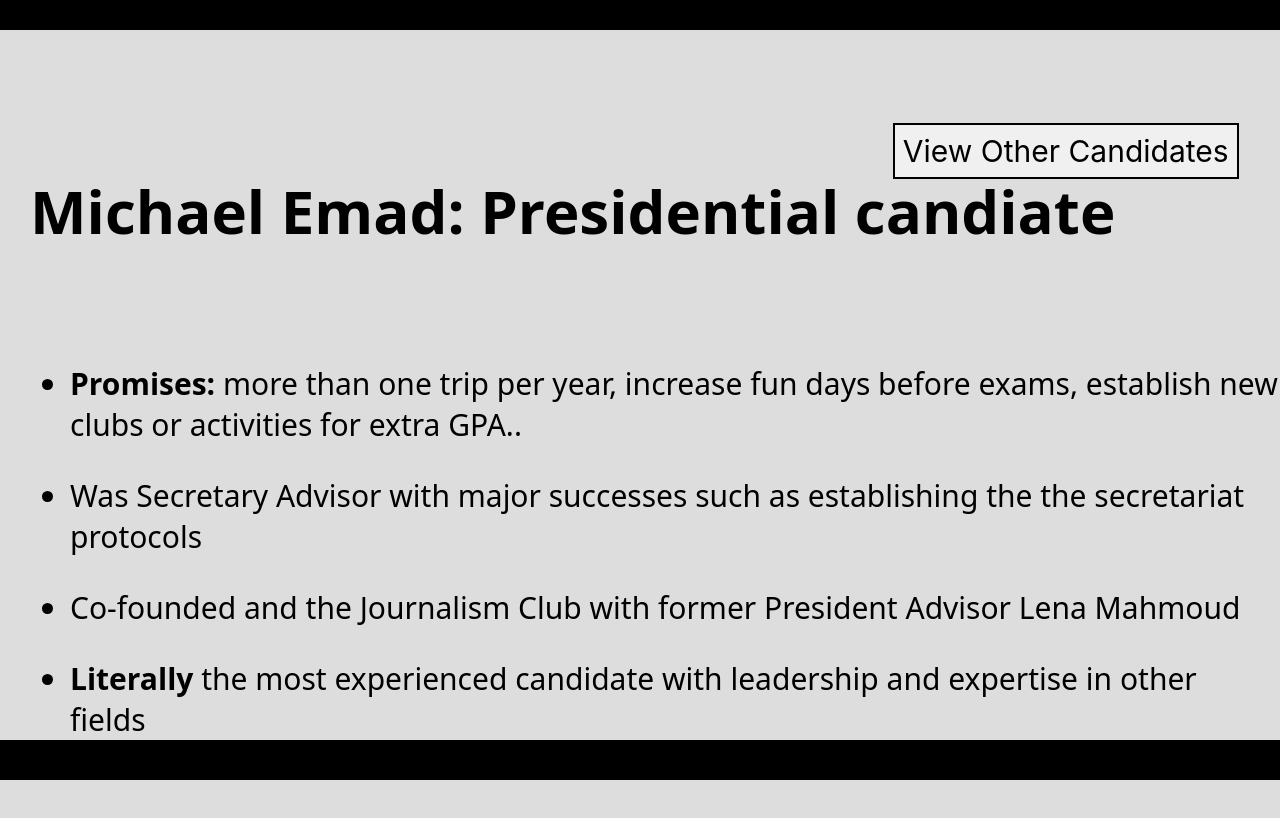
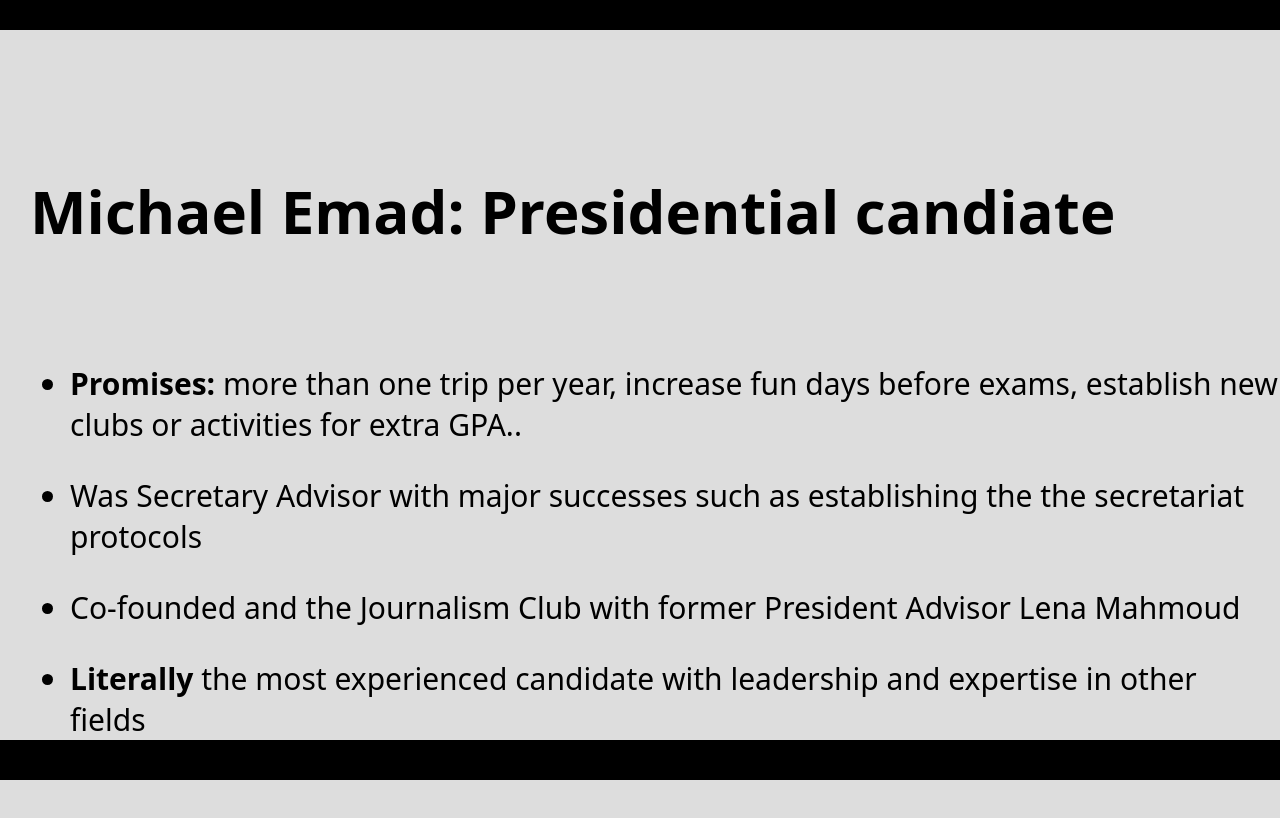
Before and after one commit to ebsELECTION2023/2023election, a plain HTML site: page Michael.html in a window 1280 px wide. Shown: the part 20-838 px from the top of the page. Drawn offline with Linux system fonts and the light colour scheme.

Commit message:
Update Michael.html

```diff
--- a/Michael.html
+++ b/Michael.html
@@ -59,37 +59,14 @@ a:visted{
             a:hover {
                 color: #DBAC34;
             }
-            button{
-    position: relative;
-                     top: 135px;
-        left: 70%;
-                 background-color: rgb(240, 240, 240);
-  color: rgb(0, 0, 0);
-  font-size: 30px;
-  font-family: -apple-system, BlinkMacSystemFont, 'Segoe UI', Roboto, Oxygen, Ubuntu, Cantarell, 'Open Sans', 'Helvetica Neue', sans-serif;
-  border-size: 2px;
-      border-style: solid;
-                border-color: rgb(0, 0, 0);
-  padding: 8px;
-  text-align: center;
-  text-decoration: none;
-  display: inline-block;
-  cursor: pointer;
-            }
 
-            button:hover {
-  background-color: rgb(0, 0, 0);
-  transition: 0.5s;
-  color:rgb(216, 70, 241);
-}
         </style>
     </head>
     <body>
     <div class="header">
 <img src="EBSheader.jpg" alt="EBSheader">
 </div>
-        <button onclick="document.location='https://ebselection2023.github.io/2023election/'">View Other Candidates</button>
-        <br>
+
         <br>
         <div class="text">
         <h1>Michael Emad: Presidential candiate</h1>
```
